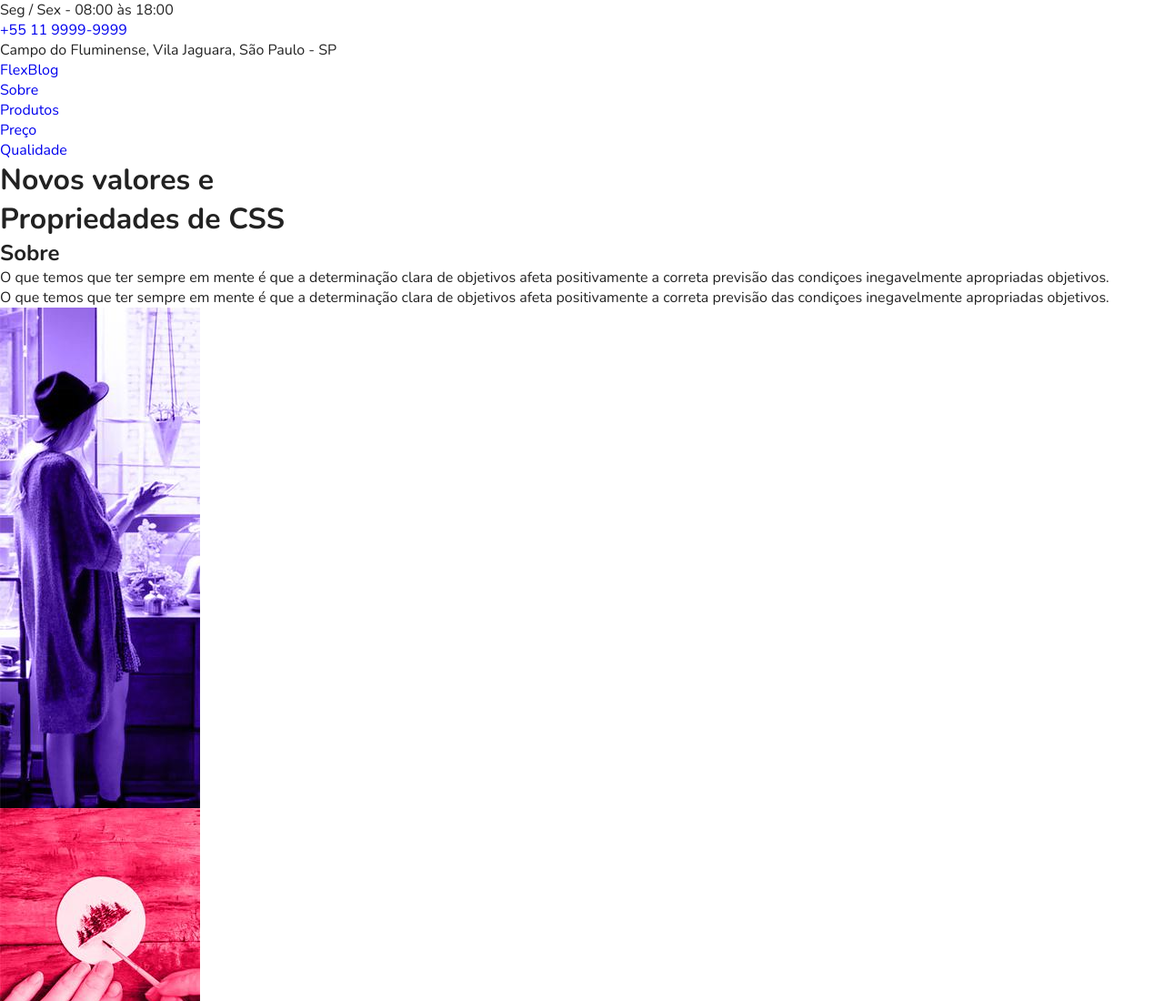
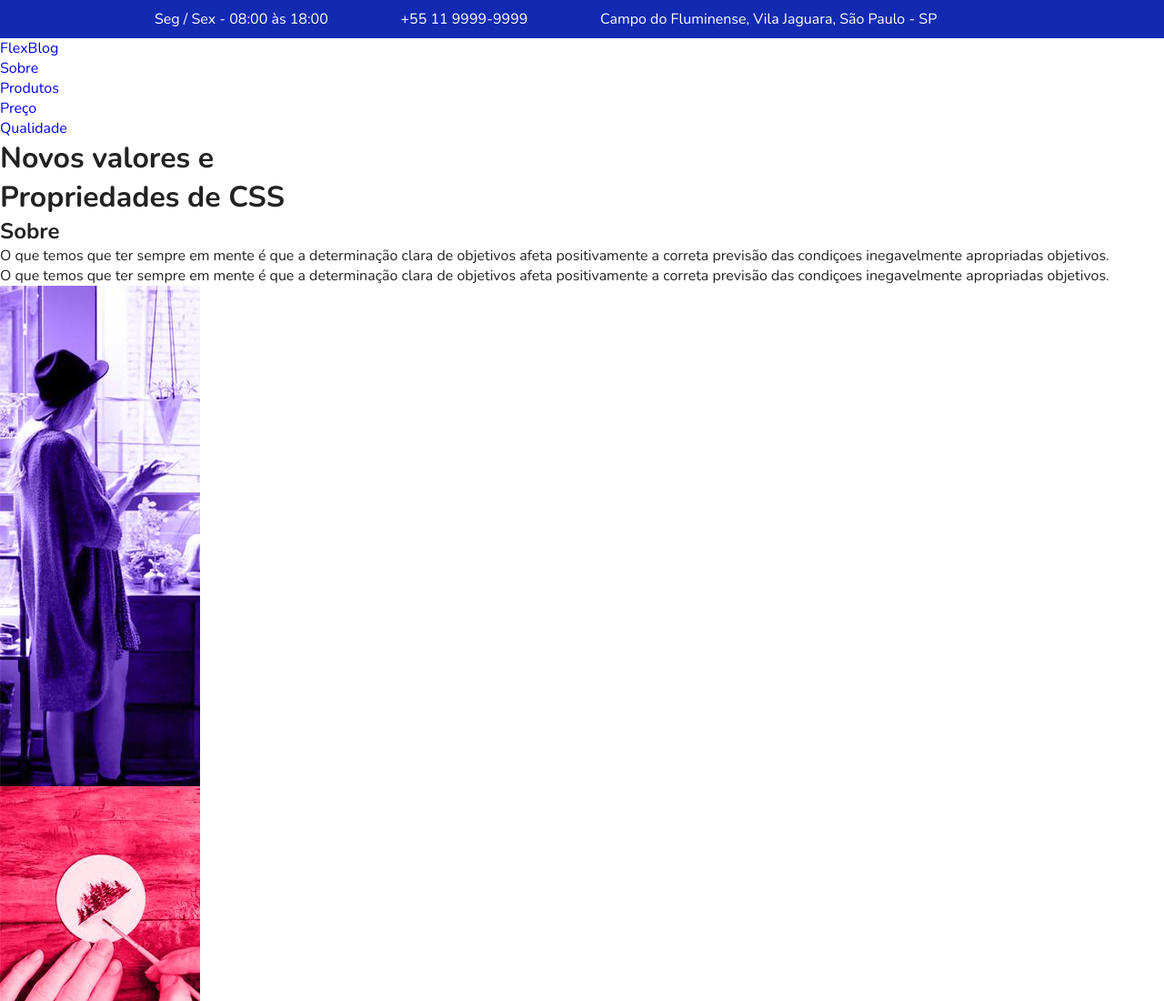
Before and after one commit to henriquemellodev/flexblog, a plain HTML site: page index.html in a window 1280 px wide. Shown: the top 1100 px of the page at 91% size. Drawn offline with nearby package versions, Linux system fonts and the light colour scheme.

Commit message:
Estilizando o header de informações

```diff
--- a/css/style.css
+++ b/css/style.css
@@ -24,3 +24,27 @@ img {
 * {
   box-sizing: border-box;
 }
+
+/* Superinfo*/
+
+.superinfo-bg {
+  background: #122ab2;
+  color: white;
+}
+
+.superinfo {
+  width: 960px;
+  margin: 0 auto;
+  display: flex;
+  justify-content: space-between; /* Separar Itens*/
+  flex-wrap: wrap; /* Quebra de Linha*/
+  padding-top: 10px;
+}
+
+.superinfo p, .superinfo a {
+  margin: 0 10px 10px 10px;
+}
+
+.superinfo-bg a {
+  color: white;
+}
```
